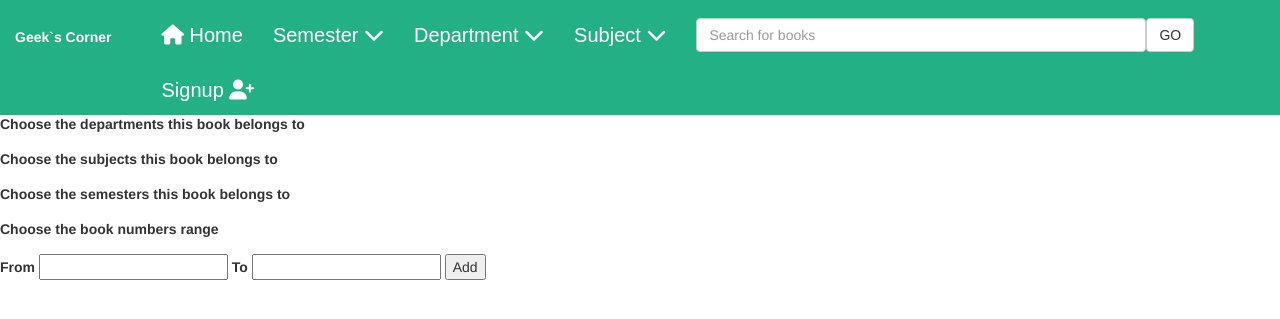
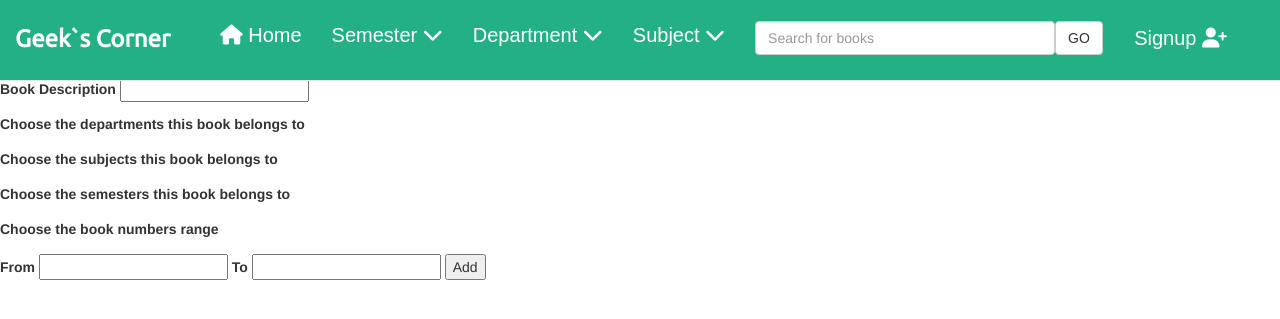
Before and after one commit to TeamIntegrity/LibChain, a Django app: page /books/add/ in a window 1280 px wide. Shown: the top 319 px of the page. Run offline with Django 3.2, Linux system fonts and the light colour scheme; data that the repository does not hold is empty; some libraries are stand-ins or nearby versions.

Commit message:
Updated base.html base_student.html & tx_detail.html

```diff
--- a/libchain/home/templates/base.html
+++ b/libchain/home/templates/base.html
@@ -8,7 +8,7 @@
    <link rel= "stylesheet" href="https://maxcdn.bootstrapcdn.com/font-awesome/4.7.0/css/font-awesome.min.css">
     <link rel="stylesheet" type="text/css" href="/static/css/panel.css">
      <link rel="stylesheet" type="text/css" href="/static/css/table.css">
-
+<link rel="stylesheet" type="text/css" href="http://fonts.googleapis.com/css?family=Ubuntu">
     <!-- Font Awesome web icons -->
 	<script src="https://use.fontawesome.com/fbcf5005d5.js"></script>
    <script src="https://ajax.googleapis.com/ajax/libs/jquery/3.2.1/jquery.min.js"></script>
@@ -30,7 +30,7 @@
         <span class="icon-bar"></span>
         <span class="icon-bar"></span>
       </button>
-      <a class="navbar-brand " style = "margin-right:20px;margin-bottom:25px;color:white;" href="#"><h5><b>Geek`s Corner</b></h5></a>
+      <a class="navbar-brand " style = "margin-right:20px;margin-bottom:25px;padding-top:1px;color:white;font-family:Ubuntu,serif;font-size: 48px;" href="#"><h3><b>Geek`s Corner</b></h3></a>
     </div>
 <div class="collapse navbar-collapse" id="myNavbar">
 <ul class="nav navbar-nav">
@@ -75,16 +75,18 @@
 
 <form action="/books/search/" method="post" class="navbar-form navbar-left">
         {% csrf_token %}
-       <input type="text" name="param" class="form-control" style="width: 450px;margin-top:5px;" placeholder="Search for books">
-       <input type="submit" class="btn btn-default" style="margin-top:5px;" value=" GO "><i class=></i>
+      <div class="form-group">
+       <input type="text" name="param" class="form-control" style="width: 300px;margin-top:8px;" placeholder="Search for books">
+       </div>
+       <input type="submit" class="btn btn-default" style="margin-top:8px;position: fixed;" value=" GO ">
 </form>
 
 
 
 {% if not user.is_authenticated %}
-	<ul class="nav navbar-nav">
+	<ul class="nav navbar-nav navbar-right">
     <li class="dropdown">
-            <a href="/home/" style="color:white;margin-top:5px;"" class="dropdown-toggle" data-toggle="dropdown" role="button" aria-haspopup="true" aria-expanded="false">
+            <a href="/home/" style="color:white;margin-top:8px;margin-right:38px;" class="dropdown-toggle" data-toggle="dropdown" role="button" aria-haspopup="true" aria-expanded="false">
             Signup <i class="fa fa-user-plus" aria-hidden="true"></i></a>
             <ul class="dropdown-menu">
               <li><a href="/users/register/" style="margin-top:5px;">Register </a></li>
--- a/libchain/home/templates/base_student.html
+++ b/libchain/home/templates/base_student.html
@@ -5,7 +5,7 @@
 
 <ul class="nav navbar-nav navbar-right">
 <li class="dropdown">
-          <a href="/home/" style="color:white;margin-top:5px; margin-right:110px;" class="dropdown-toggle" data-toggle="dropdown" role="button" aria-haspopup="true" aria-expanded="false">
+          <a href="/home/" style="color:white;margin-top:5px; margin-right:60px;" class="dropdown-toggle" data-toggle="dropdown" role="button" aria-haspopup="true" aria-expanded="false">
           {{user.first_name}} <i class="fa fa-user" aria-hidden="true"></i></a>
           <ul class="dropdown-menu" style="margin-right: 50px;">
               <li><a href="/transactions/all/" style="margin-top:5px;"> Records </a></li>
--- a/libchain/transactions/templates/tx_detail.html
+++ b/libchain/transactions/templates/tx_detail.html
@@ -9,7 +9,7 @@
 
 <table class="table" border=1 width=100% bordercolor=black style="border-collapse:collapse; margin-top:130px;">
 <tr>
-<th bgcolor=#000055><h4 style="color:white";><center>TRANSACTIONS</center></h4>
+<th class=" " style="background:rgb(35, 176, 133);"><h4 style="color:white";><center>TRANSACTIONS</center></h4>
 <tr>
 <tr>
 <td>
```
